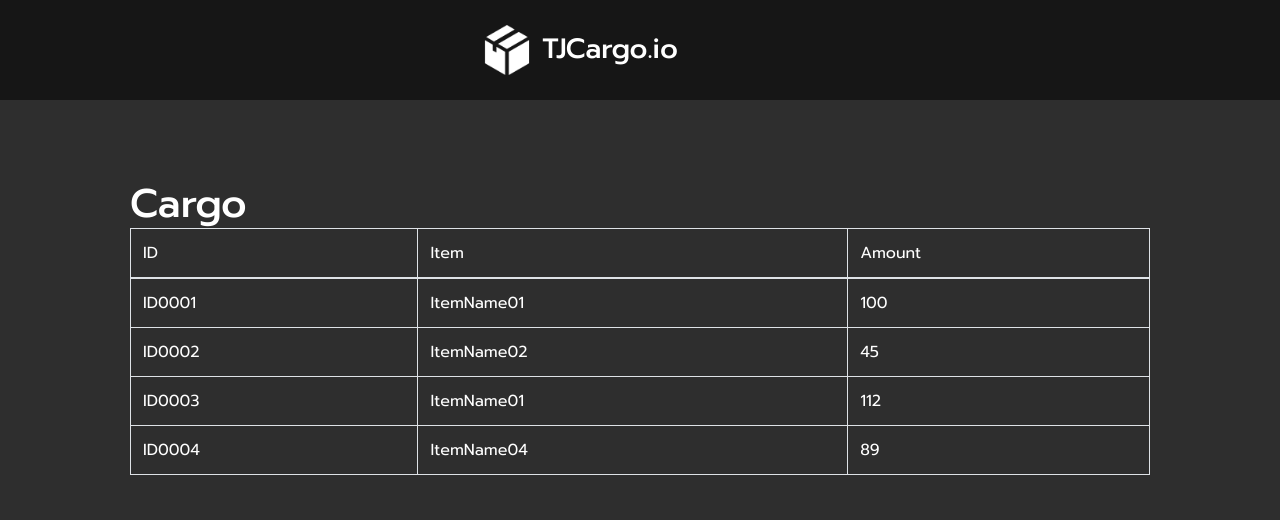
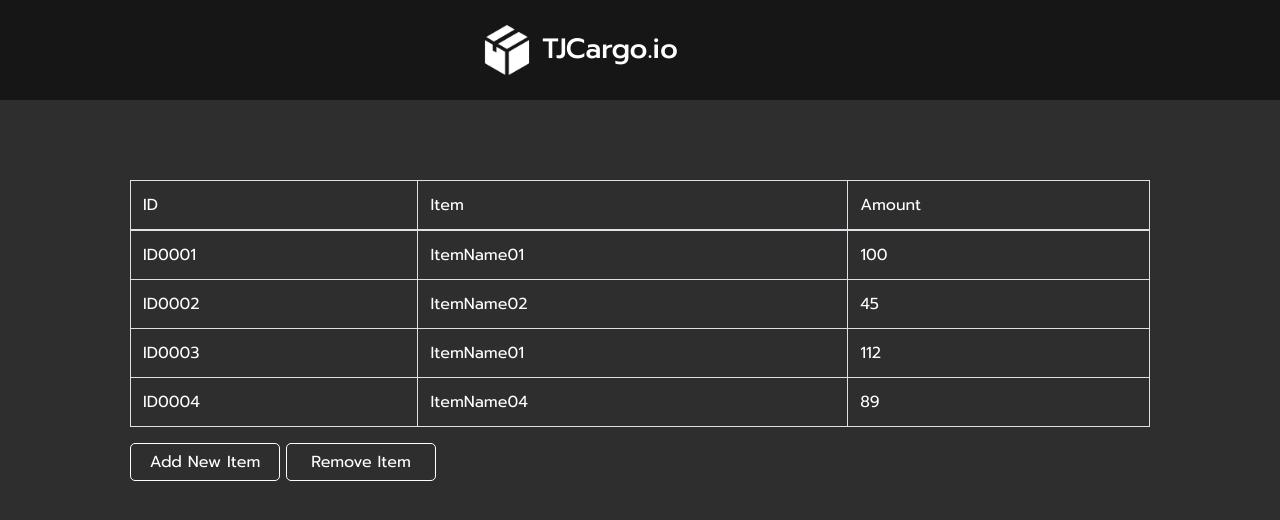
Before and after one commit to TJTHANAPAT/WIPCAMP11-Webtech, a plain HTML site: page cargo.html in a window 1280 px wide. Drawn offline with nearby package versions, Linux system fonts and the light colour scheme.

Commit message:
Update cargo.html

```diff
--- a/cargo.html
+++ b/cargo.html
@@ -18,7 +18,6 @@
     </div>
 
     <div class="container-fluid">
-      <h1>Cargo</h1>
       <table class="table table-bordered table-hover">
         <thead>
           <tr>
@@ -50,6 +49,10 @@
           </tr>
         </tbody>
       </table>
+
+      <a href="#" class="btn tj-btn tj-btn-login">Add New Item</a><a>  </a>
+      <a href="#" class="btn tj-btn tj-btn-login">Remove Item</a>
+
     </div>
   </body>
 </html>
```
